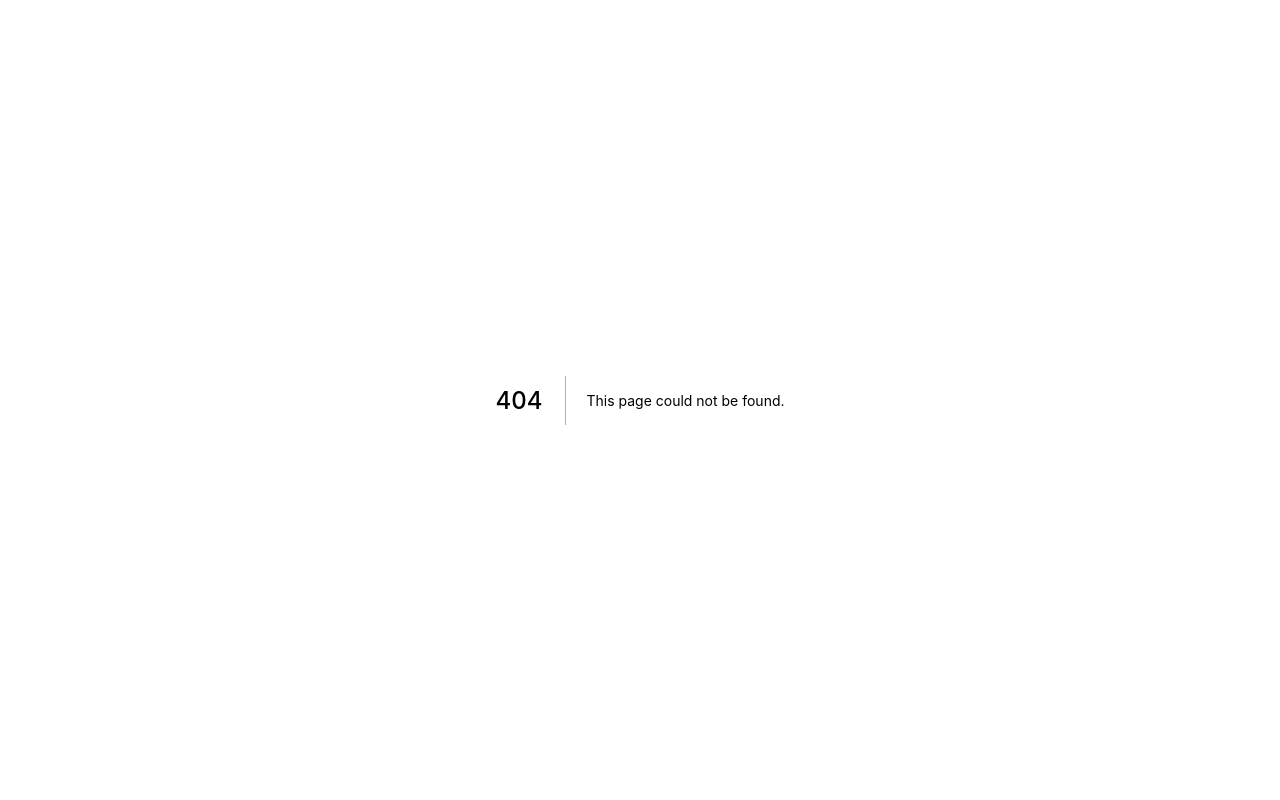
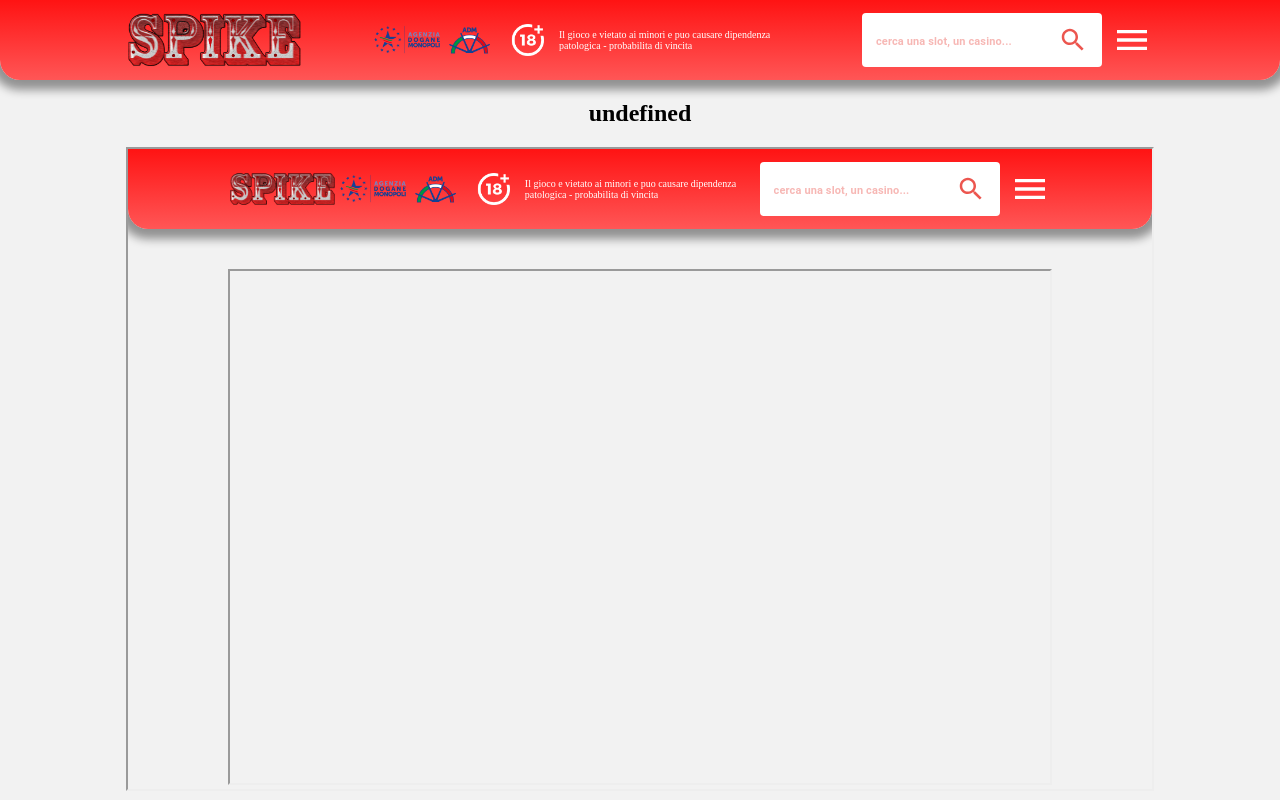
Before and after one commit to Top-Ads/spike, a Next.js app: page /slot/1 in a window 1280 px wide. Before the commit this address had no page. Built offline with nearby package versions, Linux system fonts and the light colour scheme.

Commit message:
(feature) redirect demo to slot page

```diff
--- /dev/null
+++ b/pages/slot/[gamePreviewUrl]/index.tsx
@@ -0,0 +1,39 @@
+import { useRouter } from 'next/router'
+import React, { useEffect, useState } from 'react'
+import styled from 'styled-components'
+import Layout from '../../../components/Layout'
+
+const Slot = () => {
+
+    const router = useRouter()
+
+    const [url, setUrl] = useState<string>('')
+    const [gameName, setGameName] = useState<string>('')
+
+    useEffect(() => {
+        setUrl(String(router.query.gamePreviewUrl))
+        setGameName(String(router.query.gameName))
+    }, [router.query])
+
+    return (
+        <Layout title="Slot">
+            <SlotContainer>
+                <h2>{gameName}</h2>
+                <IframeContainers src={url}></IframeContainers>
+            </SlotContainer>
+        </Layout>
+    )
+}
+
+const SlotContainer = styled.div`
+   display: flex;
+   flex-direction: column;
+   align-items: center;
+`
+
+const IframeContainers = styled.iframe`
+    width:80vw;
+    height:80vh;
+`
+
+export default Slot
```
Also changed, not shown: components/Cards/GameCard/index.tsx (+6 -1 lines), pages/slots/index.tsx (deleted, +0 -13 lines).
